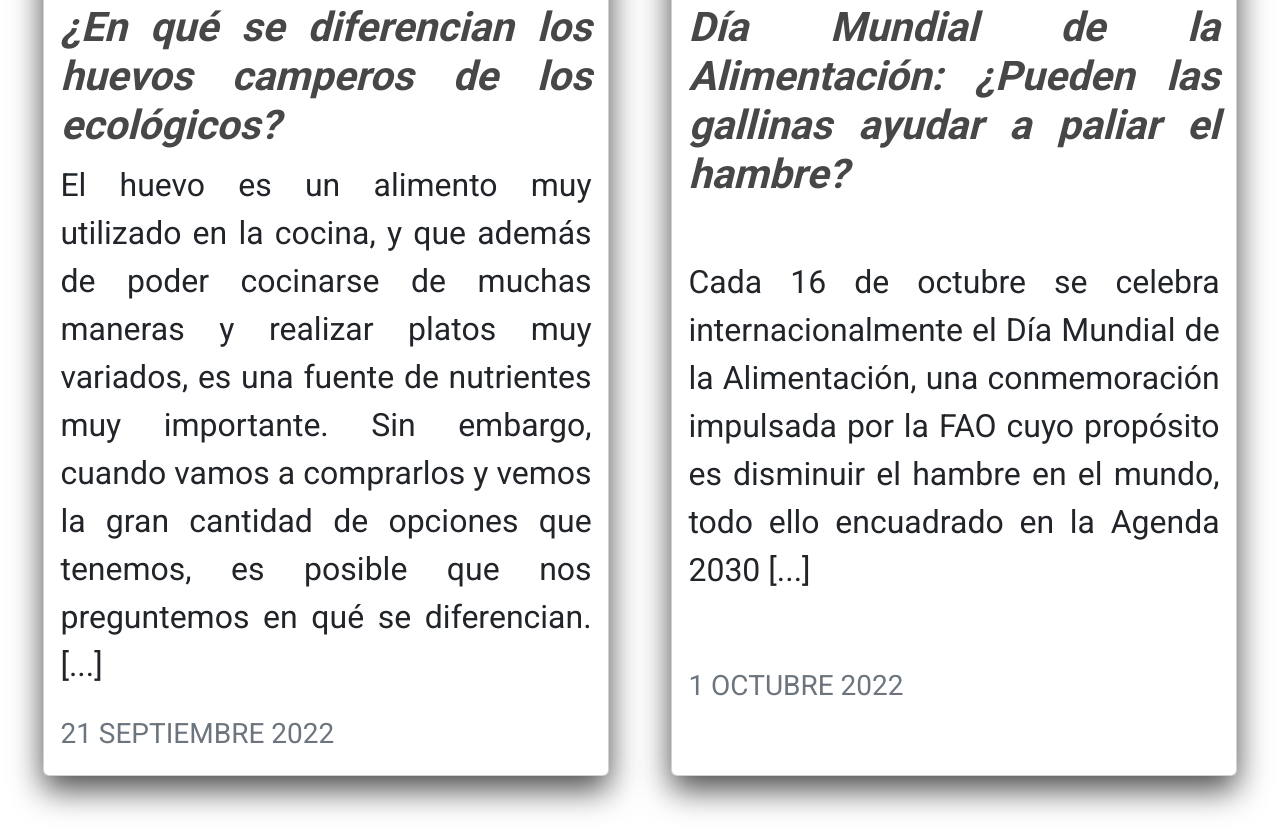
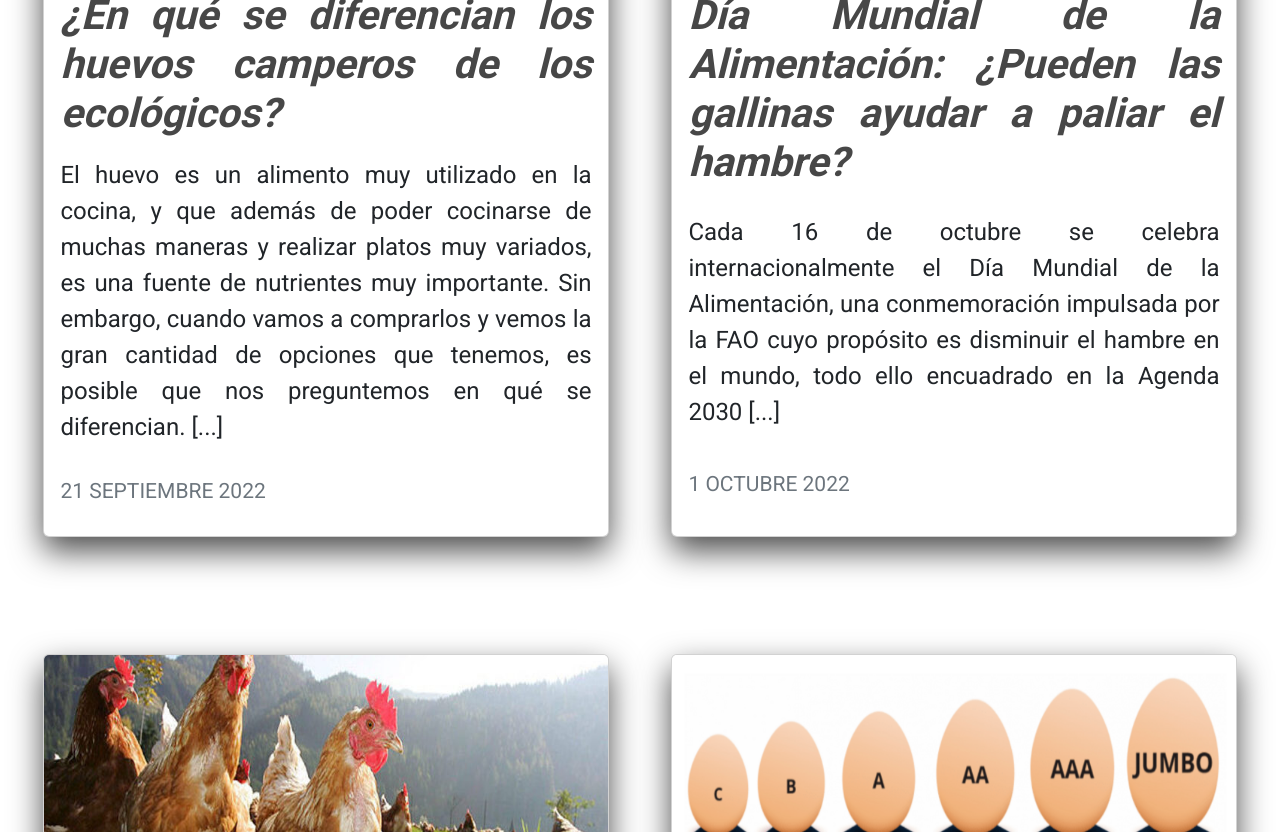
Before and after one commit to Dacelisl/laGallina, a website: page paginas/blog.html in a window 1280 px wide. Shown: the part 928-1760 px from the top of the page. Drawn offline with nearby package versions, Linux system fonts and the light colour scheme; files that its build step writes are made by us from their sources.

Commit message:
Update _blog.scss

```diff
--- a/sass/_blog.scss
+++ b/sass/_blog.scss
@@ -14,7 +14,7 @@ $texto: 1.5rem;
   .productos-body{
     display: grid;
     .card-text{
-      font-size: $texto + .5;
+      font-size: $texto;
     }
   }
 }
```
